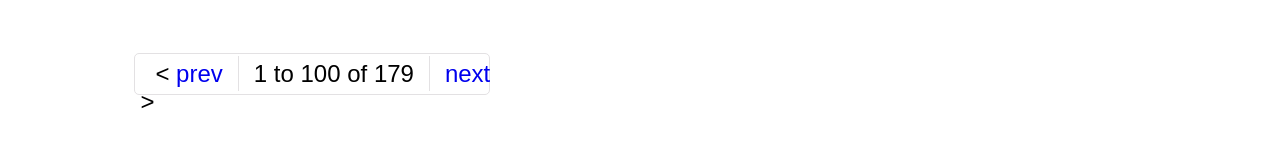
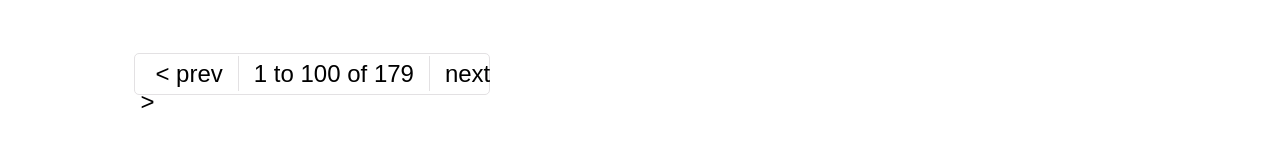
Before and after one commit to famask/gregslist, a plain HTML site: page index.html in a window 1280 px wide. Shown: the part 211-361 px from the top of the page. Drawn offline with Linux system fonts and the light colour scheme.

Commit message:
added a:link to .prev-next

```diff
--- a/styles/main.css
+++ b/styles/main.css
@@ -88,6 +88,10 @@ input {
   color: black;
 }
 
+.prev-next a:link {
+  color: black;
+}
+
 span {
   padding-left: 15px;
   padding-right: 15px;
```
